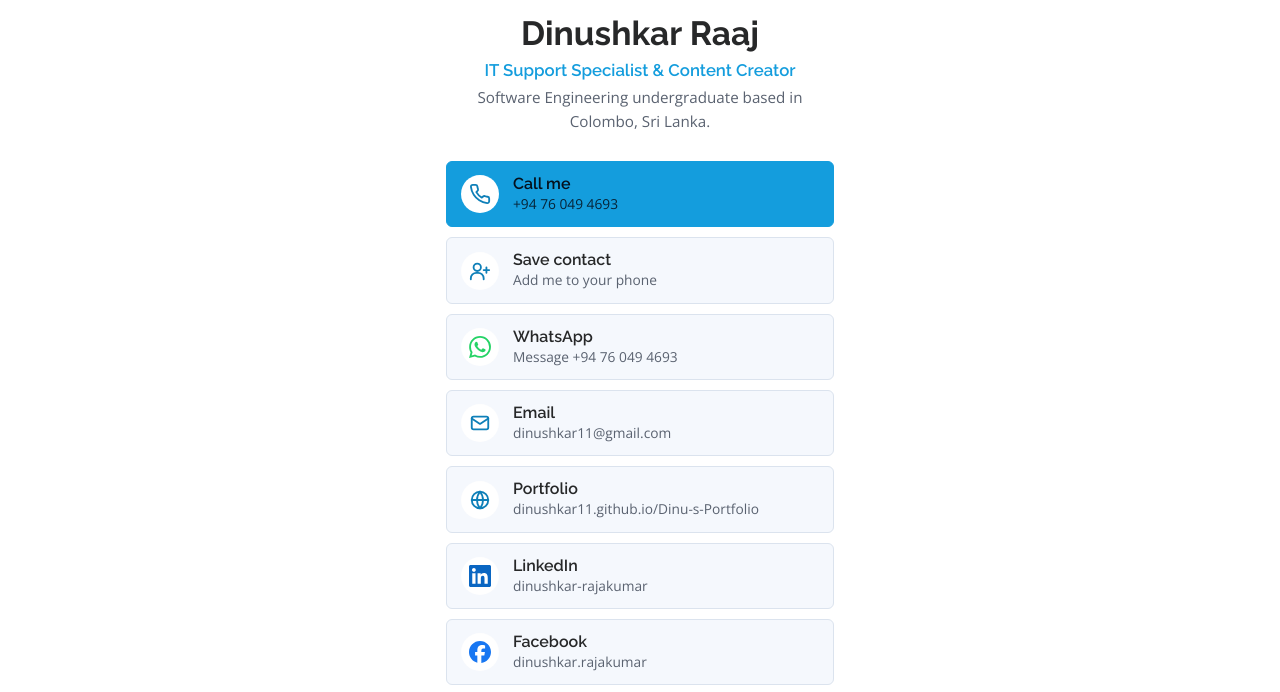
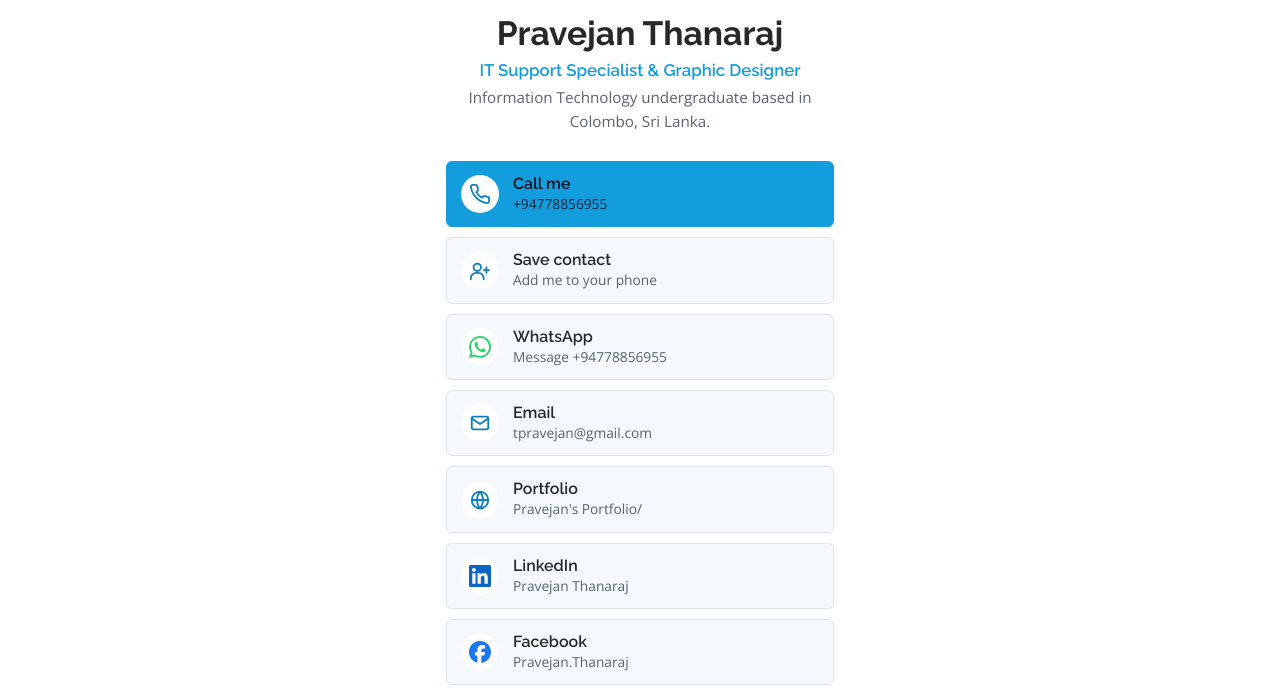
Before and after one commit to Dinushkar11/Pravejan.gadgetz.lk, a plain HTML site: page index.html in a window 1280 px wide. Shown: the part 257-949 px from the top of the page. Drawn offline with nearby package versions, Linux system fonts and the light colour scheme.

Commit message:
details update

```diff
--- a/index.html
+++ b/index.html
@@ -3,7 +3,7 @@
 <head>
 <meta charset="utf-8">
 <meta name="viewport" content="width=device-width, initial-scale=1, viewport-fit=cover">
-<title>Dinushkar Raaj – IT Support Specialist &amp; Content Creator</title>
+<title>Pravejan Thanaraj – IT Support Specialist &amp; Graphic Designer</title>
 <link href="https://fonts.googleapis.com/css2?family=Raleway:wght@600;700&family=Open+Sans:wght@400;600&display=swap" rel="stylesheet">
 </head>
 
@@ -35,59 +35,59 @@
       DR
       <img src="Photo.jpg" alt="photo" onerror="this.remove()">
     </div>
-    <h1>Dinushkar Raaj</h1>
-    <p class="role">IT Support Specialist &amp; Content Creator</p>
-    <p class="about">Software Engineering undergraduate based in Colombo, Sri Lanka.</p>
+    <h1>Pravejan Thanaraj</h1>
+    <p class="role">IT Support Specialist &amp; Graphic Designer</p>
+    <p class="about">Information Technology undergraduate based in Colombo, Sri Lanka.</p>
   </header>
 
   <!-- ================== BUTTONS ================== -->
 
   <!-- Call -->
-  <a class="btn primary phone" href="tel:+94760494693">
+  <a class="btn primary phone" href="tel:+94778856955">
     <span class="ic"></span>
-    <span class="t"><b>Call me</b><small>+94 76 049 4693</small></span>
+    <span class="t"><b>Call me</b><small>+94778856955</small></span>
   </a>
 
   <!-- Save contact (needs the file Dinushkar-Raaj.vcf next to this page) -->
-  <a class="btn contact" href="Dinushkar-Raaj.vcf">
+  <a class="btn contact" href="Pravejan.vcf">
     <span class="ic"></span>
     <span class="t"><b>Save contact</b><small>Add me to your phone</small></span>
   </a>
 
   <!-- WhatsApp: link is https://wa.me/ + number with country code, no + or spaces -->
-  <a class="btn whatsapp" href="https://wa.me/94760494693">
+  <a class="btn whatsapp" href="https://wa.me/94778856955">
     <span class="ic"></span>
-    <span class="t"><b>WhatsApp</b><small>Message +94 76 049 4693</small></span>
+    <span class="t"><b>WhatsApp</b><small>Message +94778856955</small></span>
   </a>
 
   <!-- Email -->
-  <a class="btn email" href="mailto:dinushkar11@gmail.com">
+  <a class="btn email" href="mailto:tpravejan@gmail.com">
     <span class="ic"></span>
-    <span class="t"><b>Email</b><small>dinushkar11@gmail.com</small></span>
+    <span class="t"><b>Email</b><small>tpravejan@gmail.com</small></span>
   </a>
 
   <!-- Portfolio -->
-  <a class="btn web" href="https://dinushkar11.github.io/Dinu-s-Portfolio/">
+  <a class="btn web" href="https://pravejan.github.io/">
     <span class="ic"></span>
-    <span class="t"><b>Portfolio</b><small>dinushkar11.github.io/Dinu-s-Portfolio</small></span>
+    <span class="t"><b>Portfolio</b><small>Pravejan's Portfolio/</small></span>
   </a>
 
   <!-- LinkedIn -->
-  <a class="btn linkedin" href="https://www.linkedin.com/in/dinushkar-rajakumar-ba342b1a2/">
+  <a class="btn linkedin" href="">
     <span class="ic"></span>
-    <span class="t"><b>LinkedIn</b><small>dinushkar-rajakumar</small></span>
+    <span class="t"><b>LinkedIn</b><small>Pravejan Thanaraj</small></span>
   </a>
 
   <!-- Facebook -->
-  <a class="btn facebook" href="https://web.facebook.com/dinushkar.rajakumar/">
+  <a class="btn facebook" href="https://www.facebook.com/share/1KfEmx4pLF/?mibextid=wwXIfr">
     <span class="ic"></span>
-    <span class="t"><b>Facebook</b><small>dinushkar.rajakumar</small></span>
+    <span class="t"><b>Facebook</b><small>Pravejan.Thanaraj</small></span>
   </a>
 
   <!-- Instagram -->
-  <a class="btn instagram" href="https://www.instagram.com/dinushkar.rajk/">
+  <a class="btn instagram" href="https://www.instagram.com/pravejan_4?hvrq=dXR1bWd1bjZtbGQ5&utm_source=qr">
     <span class="ic"></span>
-    <span class="t"><b>Instagram</b><small>@dinushkar.rajk</small></span>
+    <span class="t"><b>Instagram</b><small>@pravejan_4</small></span>
   </a>
 
   <!-- ================== FOOTER ================== -->
```
